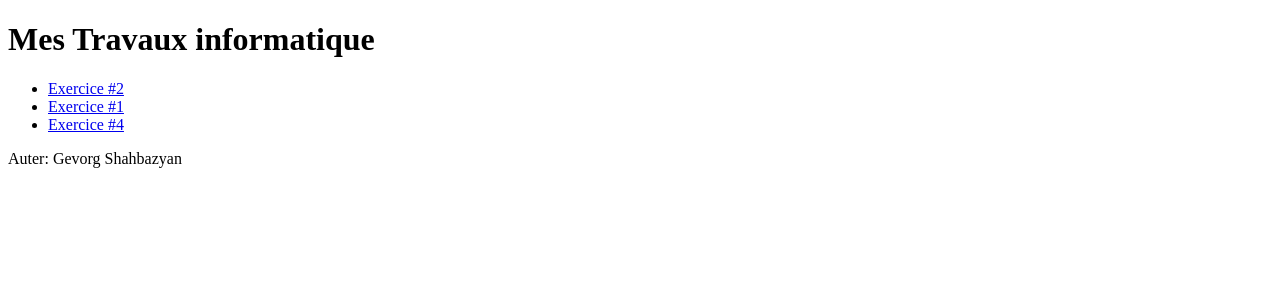
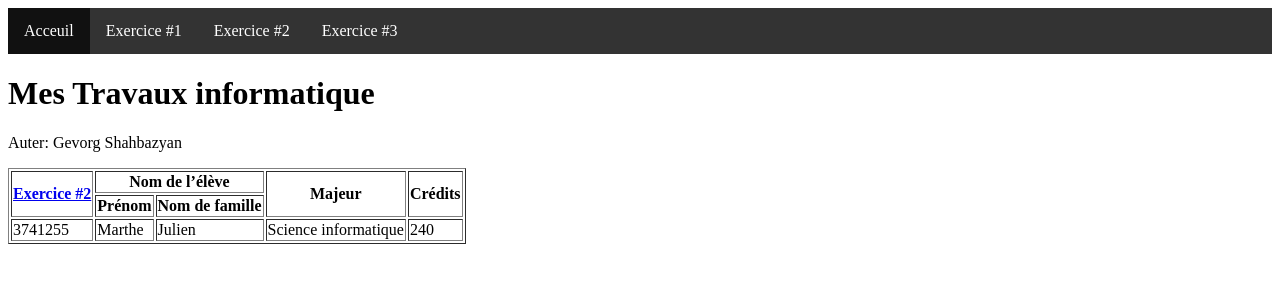
Before and after one commit to shagev26/shagev26.github.io, a plain HTML site: page index.html in a window 1280 px wide. Drawn offline with Linux system fonts and the light colour scheme.

Commit message:
Update index.html

```diff
--- a/index.html
+++ b/index.html
@@ -7,18 +7,69 @@
 	<head>
 		<meta charset="UTF-8">
 		<title>Tableau langauges</title>
+		<style>
+			ul {
+	  list-style-type: none;
+	  margin: 0;
+	  padding: 0;
+	  overflow: hidden;
+	  background-color: #333333;
+	}
+
+	  ul li {
+	  float: left;
+	}
+
+	  ul li a {
+	  display: block;
+	  color: white;
+	  text-align: center;
+	  padding: 14px 16px;
+	  text-decoration: none;
+	}
+
+	  ul li a:hover {
+	  background-color: #111111;
+	}
+
+	  ul li a.current {
+	  background-color: #111111;
+	  pointer-events: none;
+	  cursor: default;
+	}
+	</style>
 	</head>
 
 	<body style="background-color:;">
-
+		<ul>
+			<li><a href="index.html" class="current">Acceuil</a></li>
+			<li><a href= "exercice1.html">Exercice #1</a></li>
+			<li><a href= "exercice2.html">Exercice #2</a></li>
+			<li><a href= "exercice3.html">Exercice #3</a></li>
+		</ul>
 		<h1>Mes Travaux informatique</h1>
-		<ul>
-		<li><a href = "imageJavaCss.html" target="_blank" >Exercice #2</a>
-		<li><a href = "indexCodeBase.html" target="_blank" >Exercice #1</a>
-		<li><a href = "exercice3.html" target="_blank" >Exercice #4</a>
-		</ul>
 		<p>Auter: Gevorg Shahbazyan</p>
-		<table>
+		<table border="1">
+      <thead>
+      <tr>
+      <th rowspan="2"><a href = "exercice2.html">Exercice #2</a></th>
+      <th colspan="2">Nom de l’élève</th>
+      <th rowspan="2">Majeur</th>
+      <th rowspan="2">Crédits</th>
+    </tr>
+    <tr>
+      <th>Prénom</th>
+      <th>Nom de famille</th>
+    </tr>
+  </thead>
+  <tbody>
+    <tr>
+      <td>3741255</td>
+      <td>Marthe</td>
+      <td>Julien</td>
+      <td>Science informatique</td>
+      <td>240</td>
+    </tr>
 
 	</body>
 
```
